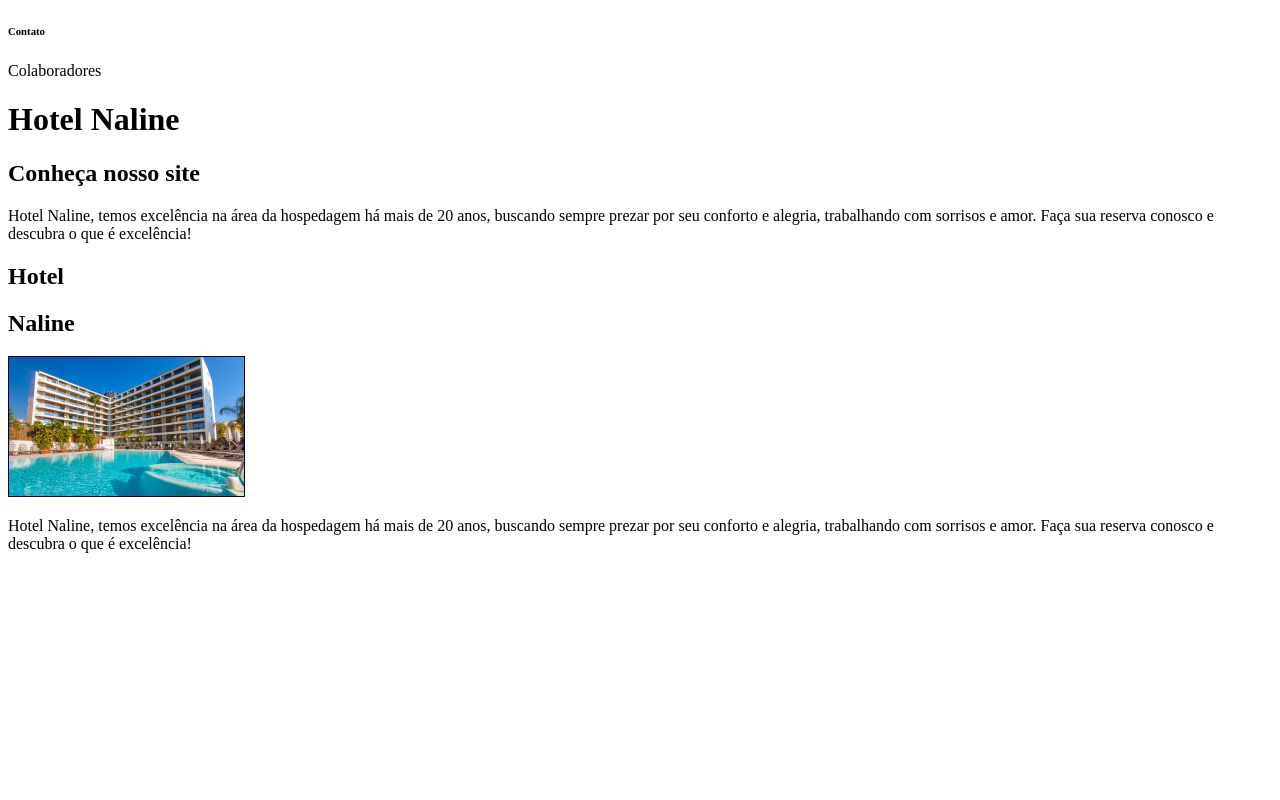
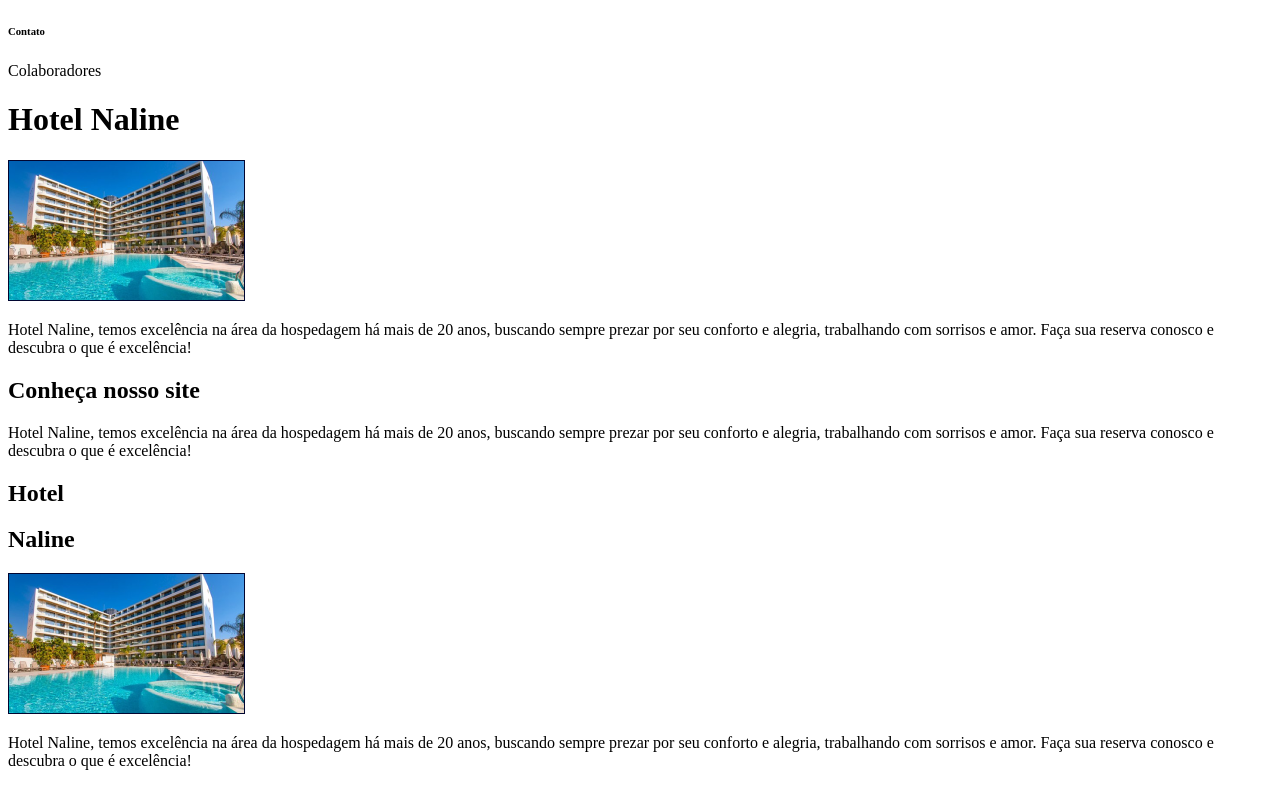
Before and after one commit to analu001/Hotel-Naline, a plain HTML site: page index.html in a window 1280 px wide. Drawn offline with Linux system fonts and the light colour scheme.

Commit message:
dcjhbswhcbshcb

```diff
--- a/index.html
+++ b/index.html
@@ -15,6 +15,12 @@
         <h6>Contato </h6> <!--Aqui vai começar os botões-->
         <p>Colaboradores</p> <!--Aqui termina o segundo botão-->
         <h1>Hotel Naline </h1>
+        <img src="Rectangle 19 (1).png" alt="">
+<p>Hotel Naline, temos excelência na área da hospedagem há mais de 20 anos,
+buscando sempre prezar por seu conforto e alegria, trabalhando com sorrisos e amor.
+Faça sua reserva conosco e descubra o que é excelência!</p>
+</body>
+
     </header>
 
     <section class="apresentação" id="ggg">
```
